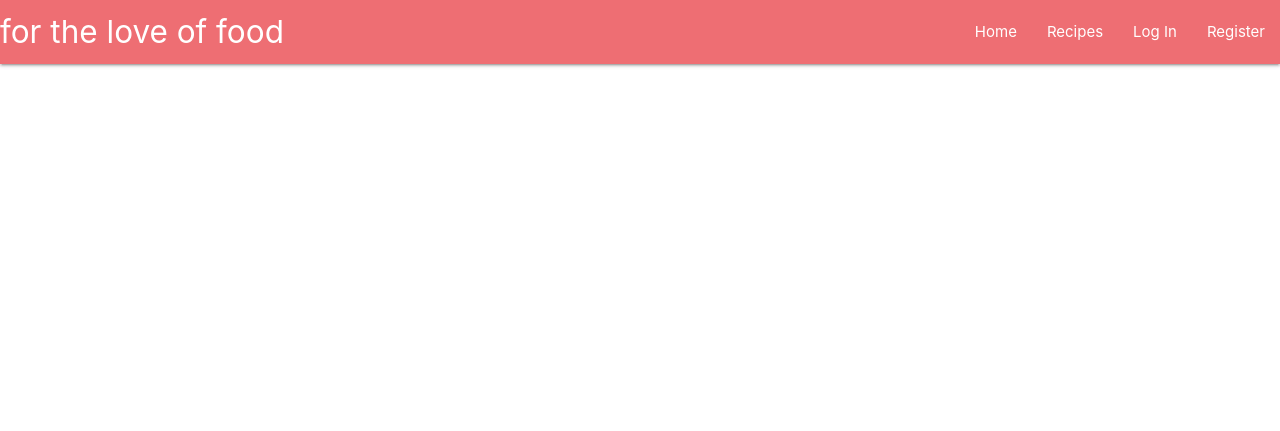
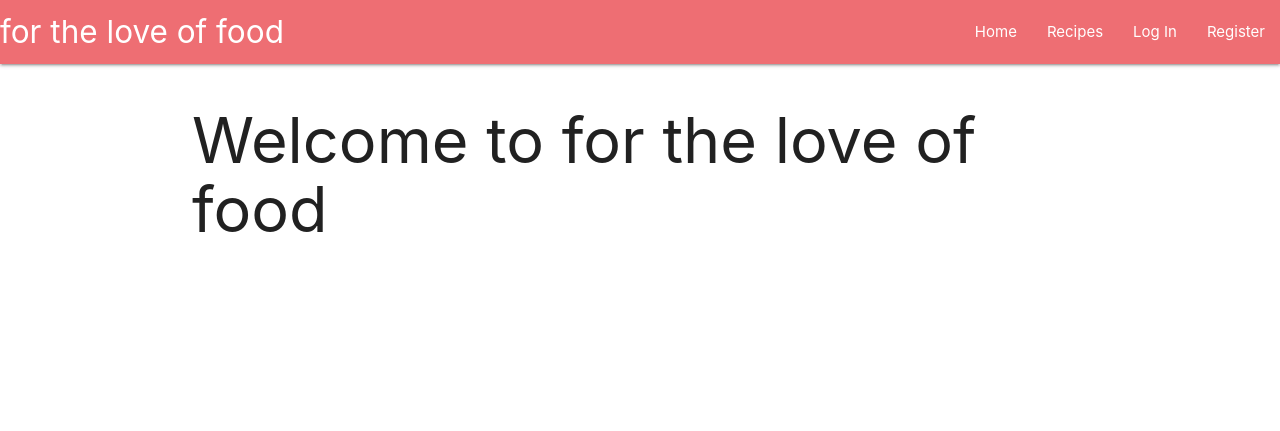
Before and after one commit to manni8436/MS3-Project, a Flask app: page / in a window 1280 px wide. Shown: the top 431 px of the page. Run offline with Flask 2, Linux system fonts and the light colour scheme; some libraries are stand-ins or nearby versions; some web fonts are replaced.

Commit message:
Add header to home.html

```diff
--- a/templates/home.html
+++ b/templates/home.html
@@ -1,6 +1,6 @@
 {% extends "base.html" %}
 {% block content %}
 
-<!-- add the welcome message here -->
+<h1>Welcome to for the love of food</h1>
 
 {% endblock %}
```
